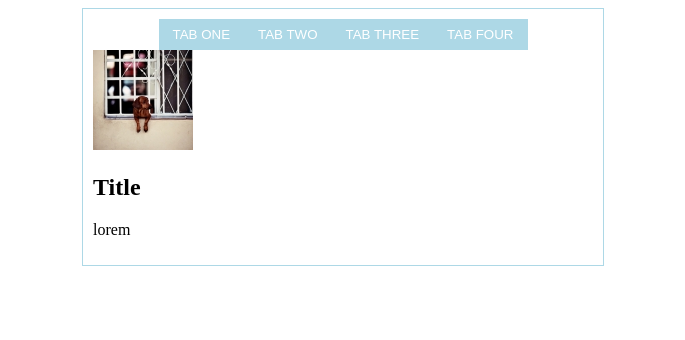
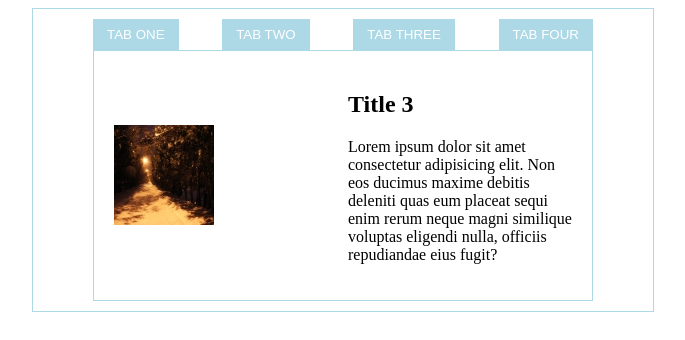
Before and after one commit to Robi-Nurhidayat/javascript, a plain HTML site: page practice/Small-Part/tabbed.html in a window 1280 px wide. Both pictures are taken after a click on the button "TAB THREE". Shown: the whole page, without its empty margins (297-982 px from the left). Drawn offline with Linux system fonts and the light colour scheme.

Commit message:
add dynamic content tabbed

```diff
--- a/practice/Small-Part/tabbeb.css
+++ b/practice/Small-Part/tabbeb.css
@@ -1,14 +1,29 @@
 .container {
-  max-width: 500px;
+  max-width: 600px;
   border: 1px solid lightblue;
   padding: 10px;
   margin: auto;
 }
 
+.tabbed__box {
+  max-width: 500px;
+  margin: auto;
+}
+
 .tabbed__header {
   display: flex;
-  justify-content: center;
+  justify-content: space-between;
   align-items: flex-start;
+  column-gap: 20px;
+}
+
+.contents {
+  display: grid;
+  grid-template-columns: 1fr 1fr;
+  align-items: center;
+  padding: 20px;
+  border: 1px solid lightblue;
+  column-gap: 10px;
 }
 
 .btn {
@@ -16,4 +31,13 @@
   background-color: lightblue;
   color: #fff;
   padding: 8px 14px;
+  cursor: pointer;
+  transform: all 0.3s;
 }
+.btn:hover {
+  background-color: rgb(132, 167, 179);
+}
+
+.hidden {
+  display: none;
+}
--- a/practice/Small-Part/tabbed.html
+++ b/practice/Small-Part/tabbed.html
@@ -9,22 +9,69 @@
   </head>
   <body>
     <div class="container">
-      <div class="tabbed__header">
-        <button class="btn">TAB ONE</button>
-        <button class="btn">TAB TWO</button>
-        <button class="btn">TAB THREE</button>
-        <button class="btn">TAB FOUR</button>
-      </div>
-      <div class="tabbed__content">
-        <div class="contents content--1">
-          <img
-            src="img/placeimg_100_100_animals.jpg"
-            data-img="1"
-            alt="animals"
-          />
-          <div class="content-description">
-            <h2>Title</h2>
-            <p>lorem</p>
+      <div class="tabbed__box">
+        <div class="tabbed__header">
+          <button class="btn" data-target="1">TAB ONE</button>
+          <button class="btn" data-target="2">TAB TWO</button>
+          <button class="btn" data-target="3">TAB THREE</button>
+          <button class="btn" data-target="4">TAB FOUR</button>
+        </div>
+        <div class="tabbed__content">
+          <div class="contents content--1">
+            <img src="img/img1.jpg" data-img="1" alt="animals" />
+            <div class="content-description">
+              <h2>Title 1</h2>
+              <p>
+                Lorem ipsum dolor sit amet consectetur adipisicing elit. Non eos
+                ducimus maxime debitis deleniti quas eum placeat sequi enim
+                rerum neque magni similique voluptas eligendi nulla, officiis
+                repudiandae eius fugit?
+              </p>
+            </div>
+          </div>
+
+          <!-- tabbed 2 -->
+          <div class="contents content--2 hidden">
+            <img src="img/img2.jpg" data-img="img/img2.jpg" alt="animals" />
+            <div class="content-description">
+              <h2>Title 2</h2>
+              <p>
+                Lorem ipsum dolor sit amet consectetur adipisicing elit. Non eos
+                ducimus maxime debitis deleniti quas eum placeat sequi enim
+                rerum neque magni similique voluptas eligendi nulla, officiis
+                repudiandae eius fugit?
+              </p>
+            </div>
+          </div>
+
+          <!-- tabbed 3 -->
+
+          <div class="contents content--3 hidden">
+            <img src="img/img3.jpg" data-img="img/img3.jpg" alt="animals" />
+            <div class="content-description">
+              <h2>Title 3</h2>
+              <p>
+                Lorem ipsum dolor sit amet consectetur adipisicing elit. Non eos
+                ducimus maxime debitis deleniti quas eum placeat sequi enim
+                rerum neque magni similique voluptas eligendi nulla, officiis
+                repudiandae eius fugit?
+              </p>
+            </div>
+          </div>
+
+          <!-- tabbed 4 -->
+
+          <div class="contents content--4 hidden">
+            <img src="img/img4.jpg" data-img="img/img4.jpg" alt="animals" />
+            <div class="content-description">
+              <h2>Title 4</h2>
+              <p>
+                Lorem ipsum dolor sit amet consectetur adipisicing elit. Non eos
+                ducimus maxime debitis deleniti quas eum placeat sequi enim
+                rerum neque magni similique voluptas eligendi nulla, officiis
+                repudiandae eius fugit?
+              </p>
+            </div>
           </div>
         </div>
       </div>
--- a/practice/Small-Part/tabbed.js
+++ b/practice/Small-Part/tabbed.js
@@ -0,0 +1,15 @@
+const tabContainer = document.querySelector(".tabbed__header");
+const tabContent = document.querySelectorAll(".contents");
+
+tabContainer.addEventListener("click", function (e) {
+  const clicked = e.target;
+  if (!clicked) return;
+
+  console.log(clicked);
+
+  tabContent.forEach((tab) => tab.classList.add("hidden"));
+
+  document
+    .querySelector(`.content--${clicked.dataset.target}`)
+    .classList.remove("hidden");
+});
```
Also changed, not shown: practice/Small-Part/img/img1.jpg (renamed from practice/Small-Part/img/placeimg_100_100_animals.jpg), practice/Small-Part/img/img2.jpg (renamed from practice/Small-Part/img/placeimg_100_100_arch.jpg), practice/Small-Part/img/img3.jpg (renamed from practice/Small-Part/img/placeimg_100_100_nature.jpg), practice/Small-Part/img/img4.jpg (renamed from practice/Small-Part/img/placeimg_100_100_tech.jpg).
